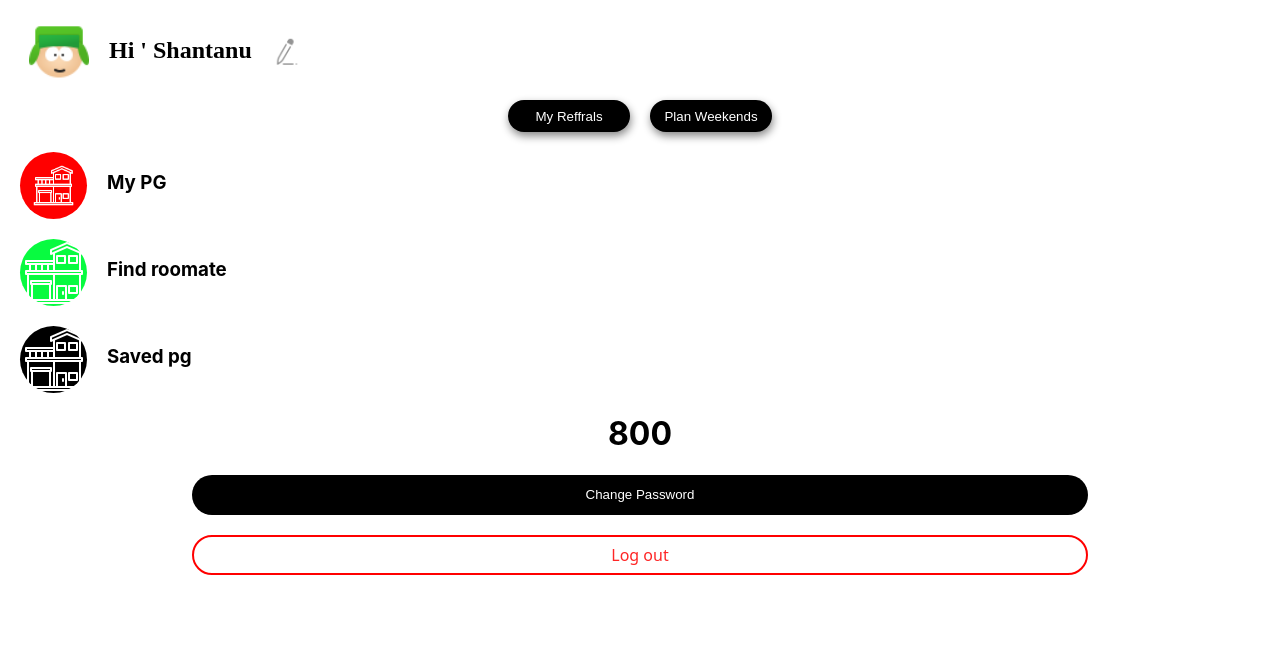
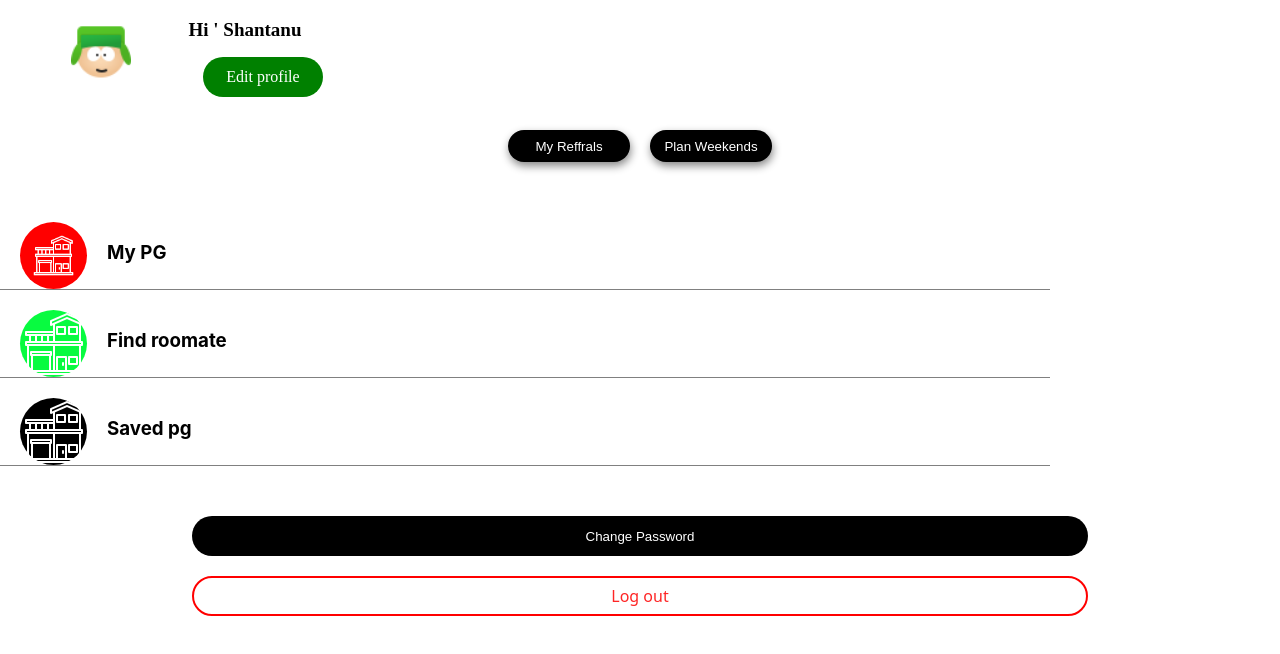
Before and after one commit to Shanpkt/appna_pg, a React (Create React App) app: page /Profile in a window 1280 px wide. Shown: the top 654 px of the page. Built offline with nearby package versions, Linux system fonts and the light colour scheme.

Commit message:
first commit

```diff
--- a/src/components/footerprofile.css
+++ b/src/components/footerprofile.css
@@ -3,6 +3,7 @@
     display: flex;
     align-items: center;
     flex-direction: column;
+    margin-top: 50px;
 }
 
 .footer_button button{
--- a/src/components/optionPlaner.css
+++ b/src/components/optionPlaner.css
@@ -1,6 +1,6 @@
 .option_header{
     /* border: 2px solid red; */
-    margin-top: 20px;
+    margin-top: 50px;
 }
 
 
--- a/src/components/profileHeader.css
+++ b/src/components/profileHeader.css
@@ -4,13 +4,43 @@
     /* display: flex; */
     margin-left: 29px;
     margin-top: 20px;
+    margin-left: 71px;
+
 }
 .profile_header :nth-child(2) {
+    display: flex;
+    font-family: cursive;
+    flex-direction: column;
+    margin-left: 36px;
 
-    margin-left: 20px;
-    font-family: cursive;
 
 }
+
+.profile_header :nth-child(2) h2 {
+
+    font-size: 19px;
+    color: black;
+
+}
+
+.side_box button{
+
+
+    border: none;
+    background-color: green;
+    color: white;
+    width: 120px;
+    height: 40px;
+    color: white;
+    display: flex;
+    align-items: center;
+    justify-content: center;
+    border-radius: 20px;
+    font-size: 16px;
+
+
+}
+
 
 
 .profile_header :nth-child(3) {
@@ -23,15 +53,15 @@
     .profile_header{
         /* border: 2px solid red; */
         height: 60px;
-        display: flex;
-        margin-left: 29px;
+        /* display: flex; */
+        margin-left: 63px;
         margin-top: 20px;
     }
     .profile_header :nth-child(2) {
 
-        margin-left: 20px;
+
         font-family: cursive;
-        color: red;
+
 
     }
     .profile_header :nth-child(3) {
@@ -45,13 +75,12 @@
     .profile_header{
         /* border: 2px solid red; */
         height: 60px;
-        display: flex;
+        /* display: flex; */
         margin-left: 29px;
         margin-top: 20px;
     }
     .profile_header :nth-child(2) {
 
-        margin-left: 20px;
         font-family: cursive;
         color: red;
 
--- a/src/components/profileHeader.js
+++ b/src/components/profileHeader.js
@@ -7,8 +7,10 @@ function ProfileHeader() {
   return (
     <div className='profile_header' >
         <img src={avatar} />
+        <div className='side_box'>
          <h2>Hi ' Shantanu</h2>
-         <img src={edit} />
+        <button>Edit profile</button>
+         </div>
     </div>
   )
 }
--- a/src/molecules/personalOption.css
+++ b/src/molecules/personalOption.css
@@ -1,8 +1,15 @@
+.personal_option_adjust{
+    margin-top: 60px;
+}
+
 .option_slide{
     /* border: 2px solid red; */
     display: flex;
     /* justify-content: center; */
     margin-top: 20px;
+    border-bottom: 1px solid gray;
+    width: 82%;
+
 
 
 }
@@ -17,6 +24,7 @@
     justify-content: center;
     align-items: center;
     margin-left: 20px;
+
 
 }
 
--- a/src/molecules/personalOption.js
+++ b/src/molecules/personalOption.js
@@ -3,7 +3,7 @@ import "./personalOption.css"
 import bulding from "../images/icons8-house-64.png"
 function PersonalOption() {
   return (
-    <div>
+    <div className='personal_option_adjust' >
         <div className='option_slide' >
         <div className='circle_icon'>
         <img src={bulding} />
--- a/src/molecules/profile.js
+++ b/src/molecules/profile.js
@@ -30,7 +30,6 @@ useEffect(() => {
         <ProfileHeader/>
         <OptionPlaner/>
         <PersonalOption/>
-        <h1>{data}</h1>
         <Footerprofile/>
 
     </div>
```
Also changed, not shown: src/images/icons8-right-48.png (added).
